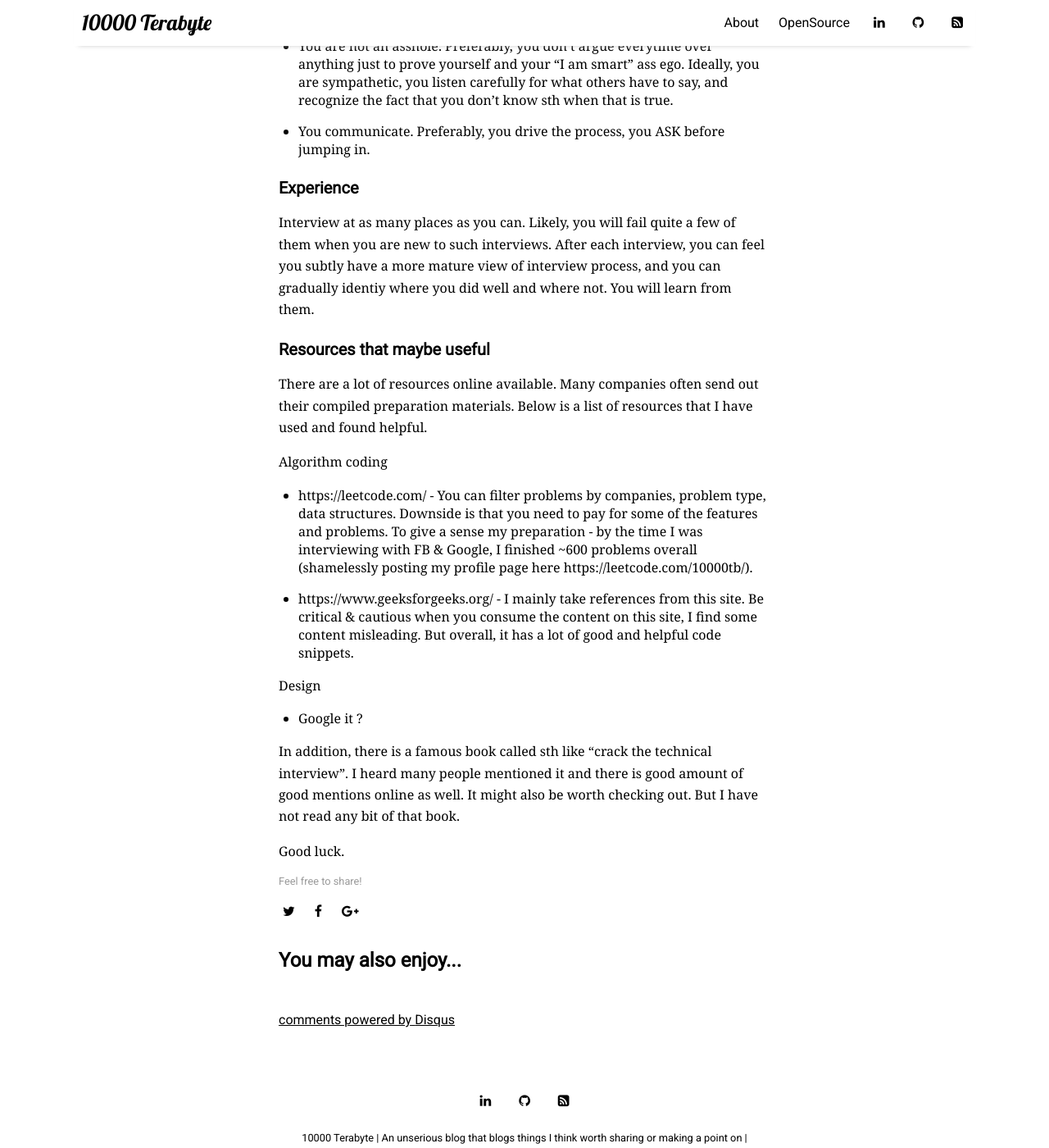
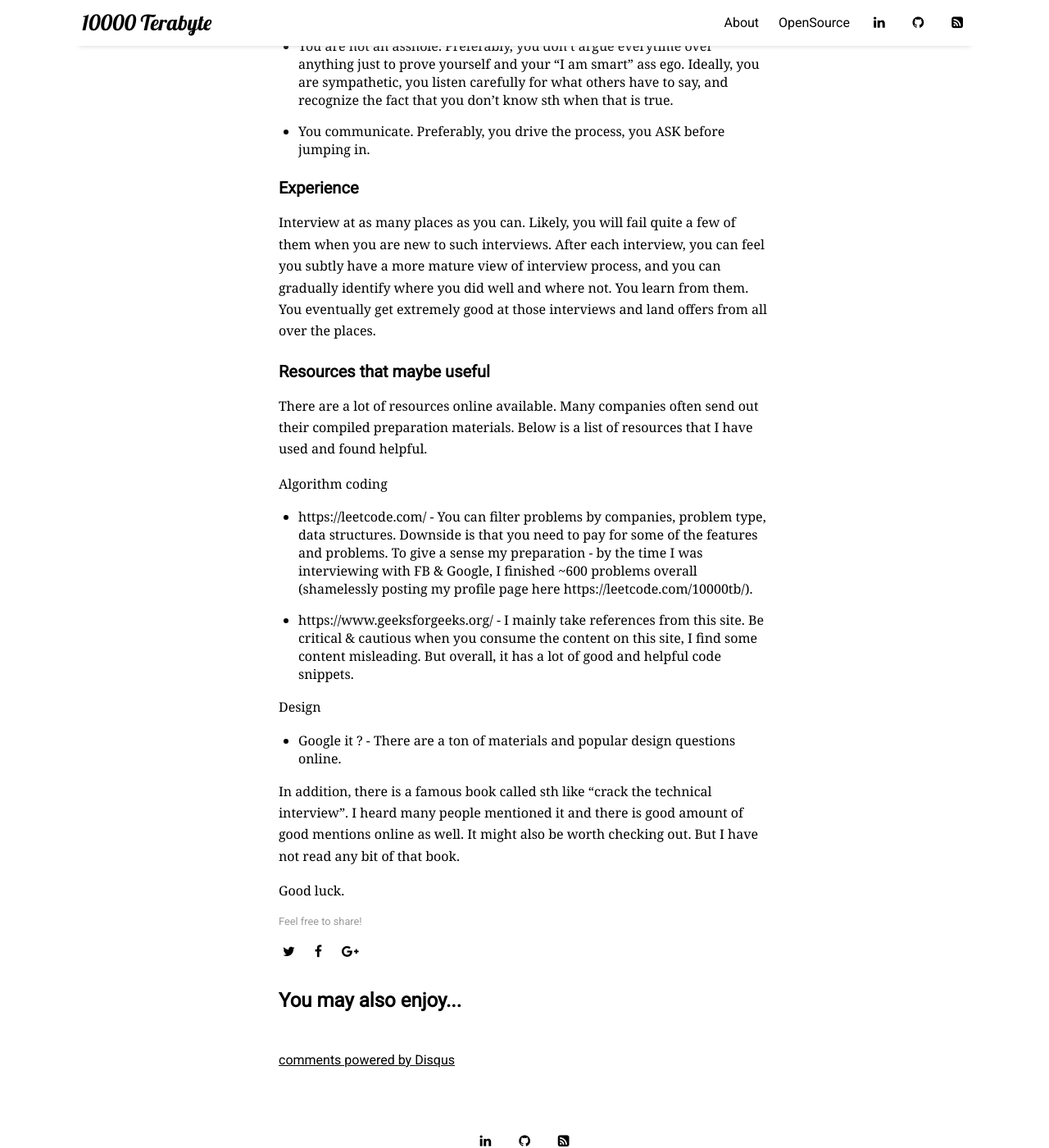
Before and after one commit to 10000TB/10000TB.github.io, a Jekyll site: the page built from _posts/2019-11-23-My-2-cents-on-tech-interviews.md, in a window 1280 px wide and 1400 px high, scrolled down 5015 px. Shown: the whole window at 82% size. Built offline with Jekyll 4.4.1, drawn with Linux system fonts in a browser that asks for light colours; nearby versions of some CDN libraries; comment, search, counter and statistics services are not loaded.

Commit message:
[post - interview] fix typo.

```diff
--- a/_posts/2019-11-23-My-2-cents-on-tech-interviews.md
+++ b/_posts/2019-11-23-My-2-cents-on-tech-interviews.md
@@ -121,7 +121,7 @@ companies follow this though, which is likely true, especially in start-ups wher
 
 ### Experience
 
-Interview at as many places as you can. Likely, you will fail quite a few of them when you are new to such interviews. After each interview, you can feel you subtly have a more mature view of interview process, and you can gradually identiy where you did well and where not. You will learn from them.
+Interview at as many places as you can. Likely, you will fail quite a few of them when you are new to such interviews. After each interview, you can feel you subtly have a more mature view of interview process, and you can gradually identify where you did well and where not. You learn from them. You eventually get extremely good at those interviews and land offers from all over the places.
 
 ### Resources that maybe useful
 
@@ -132,7 +132,7 @@ Algorithm coding
 * https://www.geeksforgeeks.org/ - I mainly take references from this site. Be critical & cautious when you consume the content on this site, I find some content misleading. But overall, it has a lot of good and helpful code snippets.
 
 Design
-* Google it ?
+* Google it ? - There are a ton of materials and popular design questions online.
 
 In addition, there is a famous book called sth like "crack the technical interview". I heard many people mentioned it and there is good amount of good mentions online as well. It might also be worth checking out. But I have not read any bit of that book.
 
```
